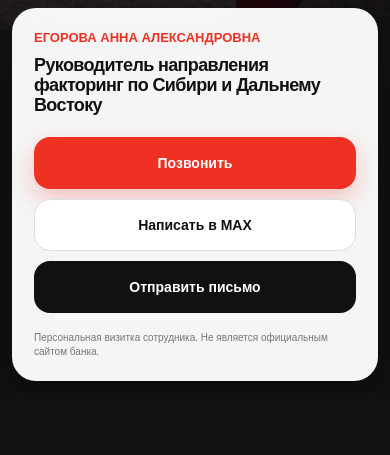
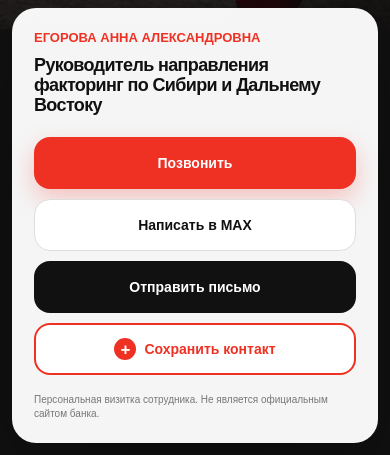
Before and after one commit to juliyanikitina/anna-egorova-card, a plain HTML site: page index.html in a window 390 px wide. Shown: the part 578-1033 px from the top of the page. Before the commit the page ends 971 px from the top, so only its background shows below. Drawn offline with Linux system fonts and the light colour scheme.

Commit message:
Add save contact button and vCard

```diff
--- a/index.html
+++ b/index.html
@@ -41,6 +41,7 @@
         <a class="button button--red" href="tel:+79132511525">Позвонить</a>
         <a class="button button--light" href="https://max.ru/u/f9LHodD0cOJtNS2eCZEGzMK8iuk9tOlMiyOYC4yPLZsbFwd8iVo3FyIz8ho" target="_blank" rel="noopener">Написать в MAX</a>
         <a class="button button--email" href="mailto:aegorova25@alfabank.ru">Отправить письмо</a>
+        <a class="button button--save" href="anna-egorova.vcf" download="Анна-Егорова.vcf">Сохранить контакт</a>
       </div>
       <p class="note">Персональная визитка сотрудника. Не является официальным сайтом банка.</p>
     </section>
--- a/style.css
+++ b/style.css
@@ -26,6 +26,8 @@
 .button--red { background: var(--red); color: #fff; box-shadow: 0 10px 24px rgba(239,49,36,.25); }
 .button--light { border: 1px solid #ddd; color: #111; background: #fff; }
 .button--email { grid-column: 1 / -1; background: #111; color: #fff; }
+.button--save { display: flex; grid-column: 1 / -1; align-items: center; justify-content: center; border: 2px solid var(--red); color: var(--red); background: #fff; }
+.button--save::before { content: "+"; display: inline-grid; width: 22px; height: 22px; margin-right: 8px; place-items: center; border-radius: 50%; background: var(--red); color: #fff; font-size: 17px; line-height: 1; }
 .note { margin: 18px 0 0; color: #777; font-size: 10px; line-height: 1.4; }
 @keyframes rise { from { opacity: 0; transform: translateY(28px); } }
 
@@ -42,7 +44,7 @@
 
 @media (max-width: 560px) {
   .actions { grid-template-columns: 1fr; }
-  .button--email { grid-column: auto; }
+  .button--email, .button--save { grid-column: auto; }
 }
 
 @media (prefers-reduced-motion: reduce) {
```
Also changed, not shown: 2 other files.
